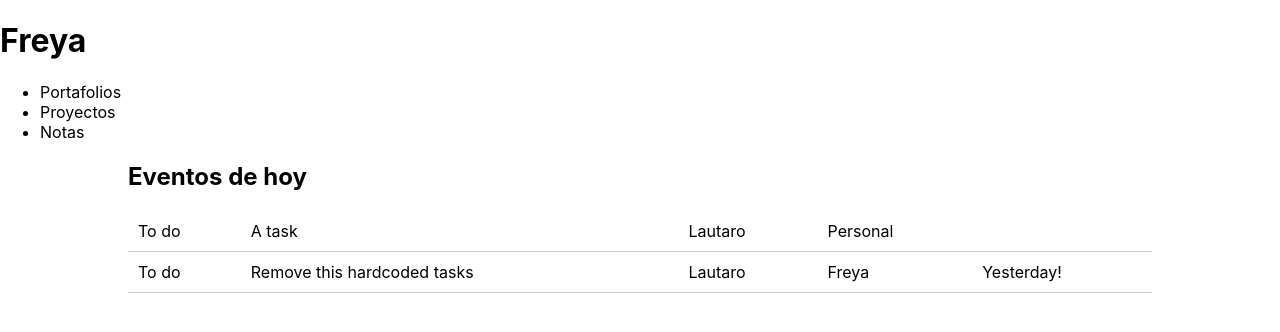
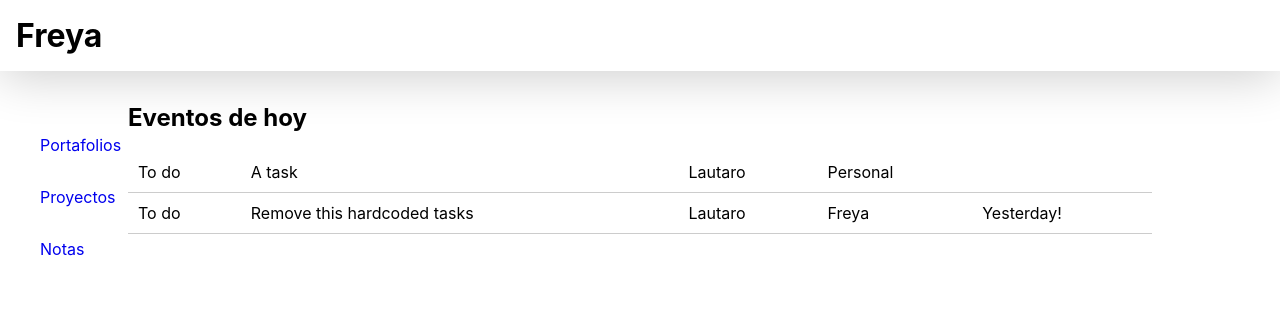
Before and after one commit to amengual-ln/freya, a React (Create React App) app: page / in a window 1280 px wide. Shown: the top 332 px of the page. Built offline with nearby package versions, Linux system fonts and the light colour scheme.

Commit message:
Basic routing and a little bit of styling

```diff
--- a/src/App.js
+++ b/src/App.js
@@ -1,10 +1,20 @@
-import Home from './pages/Home'
+import { BrowserRouter as Router, Route } from "react-router-dom";
+import MainLayout from "./layouts/MainLayout";
+import Home from "./pages/Home";
+import Portafolios from "./pages/Portafolios";
+import Proyectos from "./pages/Proyectos";
+import Notas from "./pages/Notas";
 
 function App() {
   return (
-    <div >
-      <Home />
-    </div>
+    <Router>
+      <MainLayout>
+        <Route exact path="/" component={Home} />
+        <Route path="/portafolios" component={Portafolios} />
+        <Route path="/proyectos" component={Proyectos} />
+        <Route path="/notas" component={Notas} />
+      </MainLayout>
+    </Router>
   );
 }
 
--- a/src/components/Header/index.js
+++ b/src/components/Header/index.js
@@ -1,7 +1,17 @@
+import styled from 'styled-components'
+
+const StyledHeader = styled.header`
+  box-shadow: 0 5px 50px rgba(0,0,0,.2);
+  h1 {
+    margin: 0 0 1em 0;
+    padding: 1rem;
+  }
+`
+
 export default function Header () {
   return (
-    <header>
+    <StyledHeader>
       <h1>Freya</h1>
-    </header>
+    </StyledHeader>
   )
 }
--- a/src/components/SideBar/index.js
+++ b/src/components/SideBar/index.js
@@ -1,11 +1,35 @@
+import { Link } from "react-router-dom";
+
+import styled from 'styled-components'
+
+const Aside = styled.aside`
+  position: fixed;
+  height: 91.83vh;
+  li {
+    list-style: none;
+    margin: 2em 0;
+  }
+  a {
+    text-decoration: none;
+    padding: 1em 0;
+  }
+`
+
 export default function SideBar () {
   return (
-    <aside>
+    <Aside>
       <ul>
-        <li>Portafolios</li>
-        <li>Proyectos</li>
-        <li>Notas</li>
+
+        <li>
+          <Link to="/portafolios">Portafolios</Link>
+        </li>
+        <li>
+          <Link to="/proyectos">Proyectos</Link>
+        </li>
+        <li>
+          <Link to="/notas">Notas</Link>
+        </li>
       </ul>
-    </aside>
+    </Aside>
   )
 }
--- a/src/pages/Home/index.js
+++ b/src/pages/Home/index.js
@@ -1,4 +1,3 @@
-import MainLayout from "../../layouts/MainLayout";
 import List from "../../components/List";
 import ListItem from "../../components/ListItem";
 
@@ -22,12 +21,10 @@ const tasks = [
 
 export default function Home() {
   return (
-    <MainLayout>
-      <List title="Eventos de hoy">
-        {tasks.map((task) => (
-          <ListItem item={task} />
-        ))}
-      </List>
-    </MainLayout>
+    <List title="Eventos de hoy">
+      {tasks.map((task) => (
+        <ListItem item={task} key={task.id} />
+      ))}
+    </List>
   );
 }
--- /dev/null
+++ b/src/pages/Notas/index.js
@@ -0,0 +1,3 @@
+export default function Notas () {
+  return <h1>Notas!</h1>
+}
--- /dev/null
+++ b/src/pages/Portafolios/index.js
@@ -0,0 +1,3 @@
+export default function Portafolios () {
+  return <h1>Portafolios!</h1>
+}
--- /dev/null
+++ b/src/pages/Proyectos/index.js
@@ -0,0 +1,3 @@
+export default function Proyectos () {
+  return <h1>Proyectos!</h1>
+}
```
